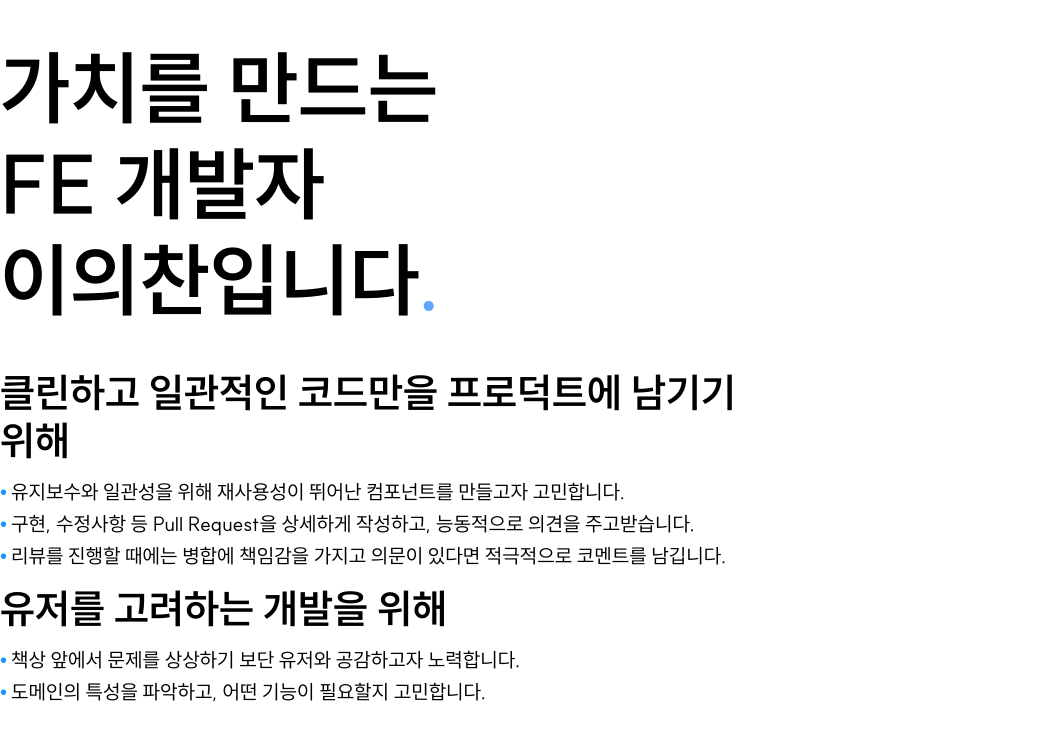
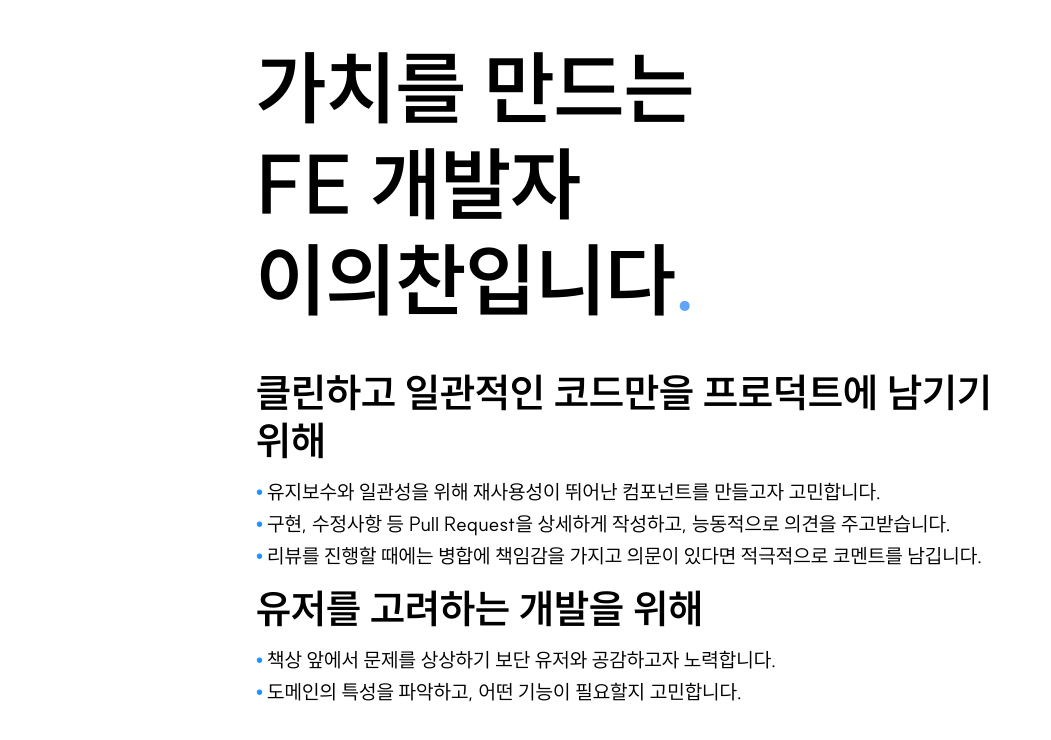
Before and after one commit to Legitgoons/Resume, a Next.js app: page / in a window 1280 px wide. Shown: the top 740 px of the page, without its empty margins (0-1051 px from the left). Built offline with nearby package versions, Linux system fonts and the light colour scheme.

Commit message:
Feat: globals.css 파일로 body width 및 flex 설정

```diff
--- a/src/app/globals.css
+++ b/src/app/globals.css
@@ -1,6 +1,12 @@
 @tailwind base;
 @tailwind components;
 @tailwind utilities;
+
+body {
+  display: flex;
+  justify-content: center;
+  width: 100vw;
+}
 
 @font-face {
   font-family: 'SUIT';
```
